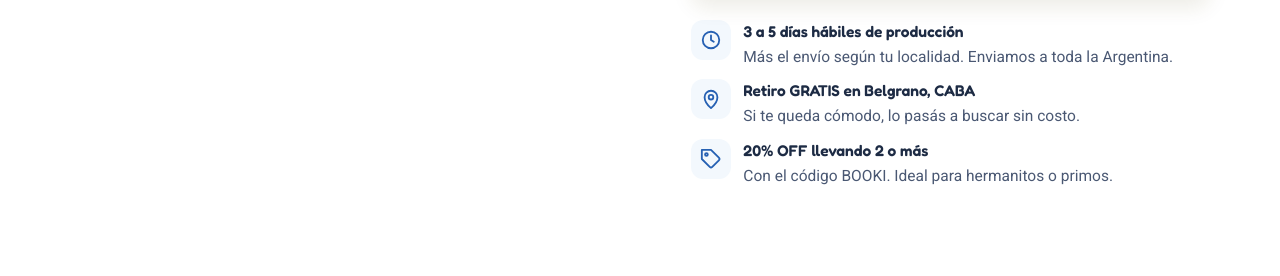
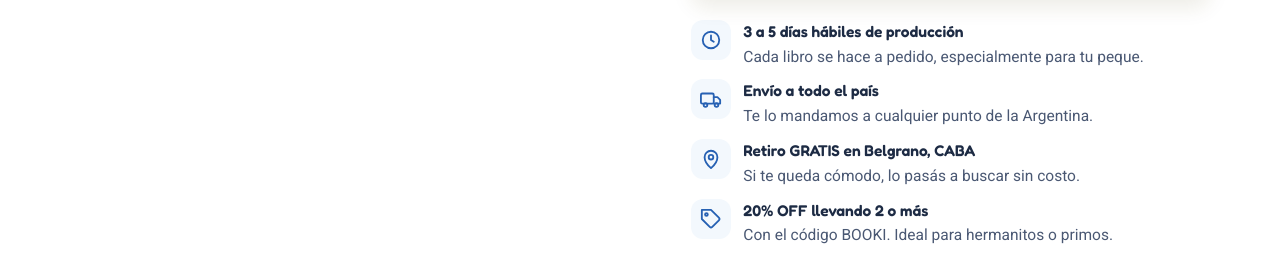
Before and after one commit to flormiodo/bookinest, a plain HTML site: page producto-landing.html in a window 1280 px wide. Shown: the part 1098-1374 px from the top of the page. Drawn offline with Linux system fonts and the light colour scheme.

Commit message:
Ficha de producto: sumar 'Envío a todo el país'
Co-Authored-By: Claude Opus 5.5 <noreply@anthropic.com>
Claude-Session: https://claude.ai/code/session_01K8LtcWhhNVHWSc8PtpGnnK

```diff
--- a/producto-landing.html
+++ b/producto-landing.html
@@ -328,6 +328,7 @@ body.clean .sw::after{left:3px}
 
 <svg width="0" height="0" style="position:absolute" aria-hidden="true">
   <symbol id="i-arr" viewBox="0 0 24 24"><path d="M5 12h14M13 6l6 6-6 6"/></symbol>
+  <symbol id="i-truck" viewBox="0 0 24 24"><rect x="1" y="6" width="14" height="11" rx="1.5"/><path d="M15 10h4l3 3v4h-7"/><circle cx="6" cy="18.5" r="2"/><circle cx="18" cy="18.5" r="2"/></symbol>
   <symbol id="i-down" viewBox="0 0 24 24"><path d="M12 5v14M6 13l6 6 6-6"/></symbol>
   <symbol id="i-copy" viewBox="0 0 24 24"><rect x="9" y="9" width="12" height="12" rx="2"/><path d="M5 15V5a2 2 0 012-2h10"/></symbol>
   <symbol id="i-wa" viewBox="0 0 24 24"><path d="M12 2a10 10 0 0 0-8.6 15.1L2 22l5-1.3A10 10 0 1 0 12 2zm0 18.2a8.2 8.2 0 0 1-4.2-1.2l-.3-.2-3 .8.8-2.9-.2-.3A8.2 8.2 0 1 1 12 20.2zm4.5-6.1c-.2-.1-1.5-.7-1.7-.8-.2-.1-.4-.1-.6.1l-.8 1c-.1.2-.3.2-.5.1a6.7 6.7 0 0 1-3.3-2.9c-.3-.4.2-.4.7-1.4.1-.2 0-.3 0-.4l-.8-1.8c-.2-.5-.4-.4-.6-.4h-.5a1 1 0 0 0-.7.3 3 3 0 0 0-.9 2.2 5.2 5.2 0 0 0 1.1 2.7 11.8 11.8 0 0 0 4.5 4c1.7.7 2.3.8 3.2.6.5-.1 1.5-.6 1.7-1.2.2-.6.2-1.1.2-1.2-.1-.1-.3-.2-.5-.3z"/></symbol>
@@ -416,7 +417,8 @@ body.clean .sw::after{left:3px}
       <aside class="tip"><span class="k">i</span><div><b>Precio de transferencia primero, y por tapa</b>Mostrar las dos tapas con su precio evita la sorpresa de "en el listado decía $55.000". El precio de transferencia está calculado con el 10% OFF de tu web.</div></aside>
 
       <div class="facts">
-        <div class="fact"><svg class="ic"><use href="#i-clock"/></svg><div><b>3 a 5 días hábiles de producción</b><span>Más el envío según tu localidad. Enviamos a toda la Argentina.</span></div></div>
+        <div class="fact"><svg class="ic"><use href="#i-clock"/></svg><div><b>3 a 5 días hábiles de producción</b><span>Cada libro se hace a pedido, especialmente para tu peque.</span></div></div>
+        <div class="fact"><svg class="ic"><use href="#i-truck"/></svg><div><b>Envío a todo el país</b><span>Te lo mandamos a cualquier punto de la Argentina.</span></div></div>
         <div class="fact"><svg class="ic"><use href="#i-pin"/></svg><div><b>Retiro GRATIS en Belgrano, CABA</b><span>Si te queda cómodo, lo pasás a buscar sin costo.</span></div></div>
         <div class="fact"><svg class="ic"><use href="#i-tag"/></svg><div><b>20% OFF llevando 2 o más</b><span>Con el código BOOKI. Ideal para hermanitos o primos.</span></div></div>
       </div>
```
